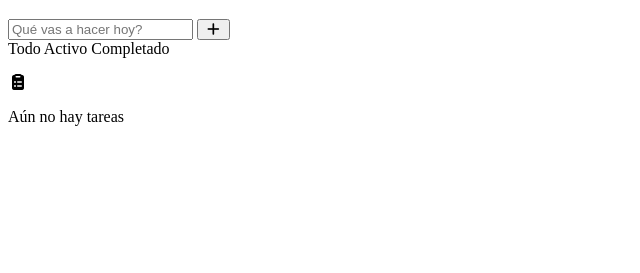
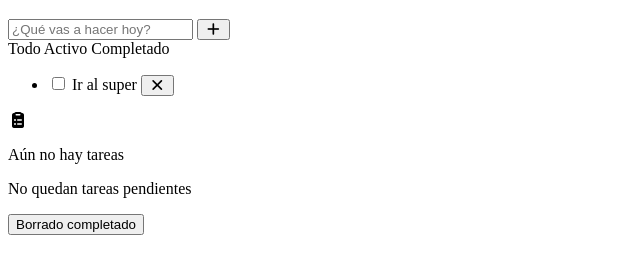
Before and after one commit to RomiScript/Task-4-ToDoApp, a plain HTML site: page index.html in a window 1280 px wide. Shown: the part 61-334 px from the top of the page, without its empty margins (0-640 px from the left). Drawn offline with Linux system fonts and the light colour scheme.

Commit message:
Starting with come html

```diff
--- a/index.html
+++ b/index.html
@@ -17,7 +17,7 @@
         </header>
 
         <div class="todo-input">
-            <input type="text" id="task-input" placeholder="Qué vas a hacer hoy?">
+            <input type="text" id="task-input" placeholder="¿Qué vas a hacer hoy?">
             <button id="add-task">
                 <i class="fas fa-plus"></i>
             </button>
@@ -28,14 +28,29 @@
               <span class="filter" data-filter="completed">Completado</span>
         </div>
         <div class="todos-container">
+
+
             <ul id="todos-list">
                 <!-- Las tareas se agregarán acá de forma dinámica-->
+                 <li class="todo-item">
+                    <label class="checkbox-container">
+                        <input type="checkbox" class="todo-checkbox">
+                        <span class="checkmark"></span>
+                    </label>
+                    <span class="todo-item-text">Ir al super</span>
+                    <button class="delete-btn"><i class="fas fa-times"></i></button>
+                 </li>
             </ul>
             <div class="empty-state hidden">
                 <i class="fas fa-clipboard-list"></i>
                 <p>Aún no hay tareas</p>
 
             </div>
+
+        <footer>
+            <p id="items-left">No quedan tareas pendientes</p>
+            <button id="clear-completed">Borrado completado</button>
+        </footer>
         </div>
     </div>
 
```
